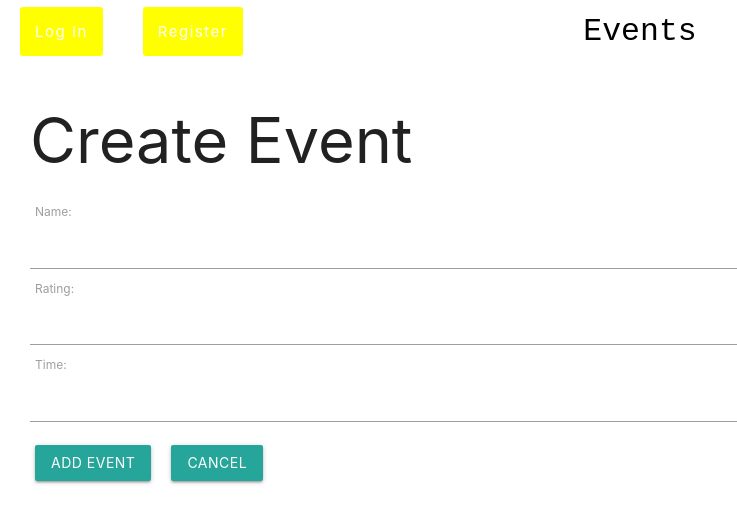
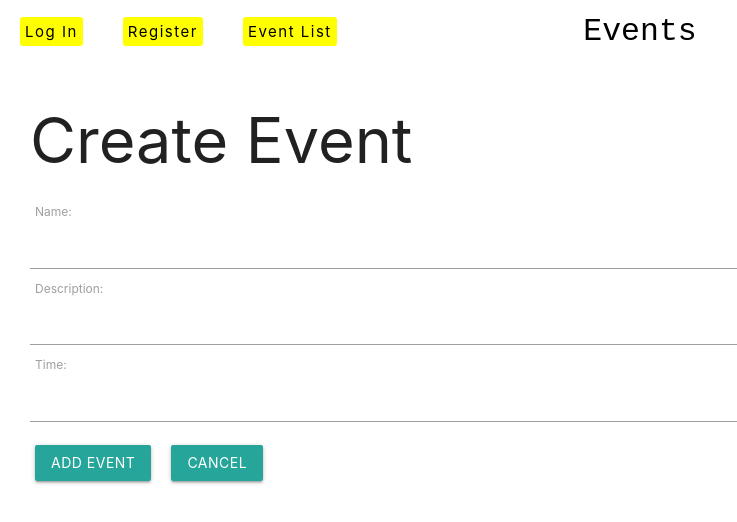
Before and after one commit to Rostislav013/event-manager, a React (Create React App) app: page /movies/create in a window 1280 px wide. Shown: the top 522 px of the page, without its empty margins (0-737 px from the left). Built offline with nearby package versions, Linux system fonts and the light colour scheme.

Commit message:
create event for auth user

```diff
--- a/src/App.js
+++ b/src/App.js
@@ -42,15 +42,16 @@ class App extends Component {
             <Route exact path="/register" component={Register} />
             <Route exact path="/login" component={Login} />
             <Route path="/" exact component={MoviesList} />
-                <Route path="/movies/list" exact component={MoviesList} />
+
+            <Switch>
+              <PrivateRoute exact path="/dashboard" component={Dashboard} />
+              <Route path="/movies/list" exact component={MoviesList} />
                 <Route path="/movies/create" exact component={MoviesInsert} />
                 <Route
                     path="/movies/update/:id"
                     exact
                     component={MoviesUpdate}
                 />
-            <Switch>
-              <PrivateRoute exact path="/dashboard" component={Dashboard} />
             </Switch>
           </div>
         </Router>
--- a/src/components/dashboard/Dashboard.js
+++ b/src/components/dashboard/Dashboard.js
@@ -2,6 +2,8 @@ import React, { Component } from "react";
 import PropTypes from "prop-types";
 import { connect } from "react-redux";
 import { logoutUser } from "../../actions/authActions";
+import { Link } from "react-router-dom";
+
 class Dashboard extends Component {
   onLogoutClick = e => {
     e.preventDefault();
@@ -32,6 +34,17 @@ return (
             >
               Logout
             </button>
+            <Link to="/movies/create" className="nav-link"
+            style={{
+              width: "140px",
+              borderRadius: "3px",
+              letterSpacing: "1.5px",
+              backgroundColor: "yellow",
+              padding: "5px",
+              marginLeft: "200px"
+            }}>
+              Create Event
+            </Link>
           </div>
         </div>
       </div>
--- a/src/components/layout/Landing.js
+++ b/src/components/layout/Landing.js
@@ -4,35 +4,13 @@ import { Link } from "react-router-dom";
 class Landing extends Component {
   render() {
     return (
-      <div style={{ height: "60vh" }} >
+      <div>
 
           <div className="col s12 center-align">
             <h4>
-              Events list is going to be here soon...
+              Events...
             </h4>
-            <Link to="/movies/list" className="nav-link"
-            style={{
-              width: "140px",
-              borderRadius: "3px",
-              letterSpacing: "1.5px",
-              backgroundColor: "yellow",
-              padding: "5px",
-              margin: "20px"
-            }}>
-              Event List
-            </Link>
 
-            <Link to="/movies/create" className="nav-link"
-            style={{
-              width: "140px",
-              borderRadius: "3px",
-              letterSpacing: "1.5px",
-              backgroundColor: "yellow",
-              padding: "5px",
-              margin: "20px"
-            }}>
-              Create Event
-            </Link>
 
 
           </div>
--- a/src/components/layout/Navbar.js
+++ b/src/components/layout/Navbar.js
@@ -19,11 +19,12 @@ class Navbar extends Component {
             <Link
                 to="/login"
                 style={{
+                  color: "black",
                   width: "140px",
                   borderRadius: "3px",
                   letterSpacing: "1.5px",
                   backgroundColor: "yellow",
-                  padding: "15px",
+                  padding: "5px",
                   margin: "20px"
                 }}
                 /*className="btn btn-large btn-flat waves-effect white black-text"*/
@@ -33,17 +34,33 @@ class Navbar extends Component {
               <Link
                 to="/register"
                 style={{
+                  color: "black",
                   width: "140px",
                   borderRadius: "3px",
                   letterSpacing: "1.5px",
                   backgroundColor: "yellow",
-                  padding: "15px",
+                  padding: "5px",
                   margin: "20px"
                 }}
                 /*className="btn btn-large waves-effect waves-light hoverable blue accent-3"*/
               >
                 Register
-              </Link></div>
+              </Link>
+              <Link to="/movies/list" className="nav-link"
+            style={{
+              color: "black",
+              width: "140px",
+              borderRadius: "3px",
+              letterSpacing: "1.5px",
+              backgroundColor: "yellow",
+              padding: "5px",
+              margin: "20px"
+            }}>
+              Event List
+            </Link>
+
+
+              </div>
           </div>
         </nav>
       </div>
--- a/src/pages/MoviesInsert.jsx
+++ b/src/pages/MoviesInsert.jsx
@@ -92,14 +92,14 @@ class MoviesInsert extends Component {
                     onChange={this.handleChangeInputName}
                 />
 
-                <Label>Rating: </Label>
+                <Label>Description: </Label>
                 <InputText
-                    type="number"
-                    step="0.1"
+                    type="text"
+                    /*step="0.1"
                     lang="en-US"
                     min="0"
                     max="10"
-                    pattern="[0-9]+([,\.][0-9]+)?"
+                    pattern="[0-9]+([,\.][0-9]+)?"*/
                     value={rating}
                     onChange={this.handleChangeInputRating}
                 />
--- a/src/pages/MoviesList.jsx
+++ b/src/pages/MoviesList.jsx
@@ -77,18 +77,18 @@ class MoviesList extends Component {
         console.log('TCL: MoviesList -> render -> movies', movies)
 
         const columns = [
-            {
+            /*{
                 Header: 'ID',
                 accessor: '_id',
                 filterable: true,
-            },
+            },*/
             {
                 Header: 'Name',
                 accessor: 'name',
                 filterable: true,
             },
             {
-                Header: 'Rating',
+                Header: 'Description',
                 accessor: 'rating',
                 filterable: true,
             },
@@ -97,7 +97,7 @@ class MoviesList extends Component {
                 accessor: 'time',
                 Cell: props => <span>{props.value.join(' / ')}</span>,
             },
-            {
+            /*{
                 Header: '',
                 accessor: '',
                 Cell: function(props) {
@@ -118,7 +118,7 @@ class MoviesList extends Component {
                         </span>
                     )
                 },
-            },
+            },*/
         ]
 
         let showTable = true
```
Also changed, not shown: src/style/index.js (deleted), 1 other file (tests, documents, lock files or other folders).
